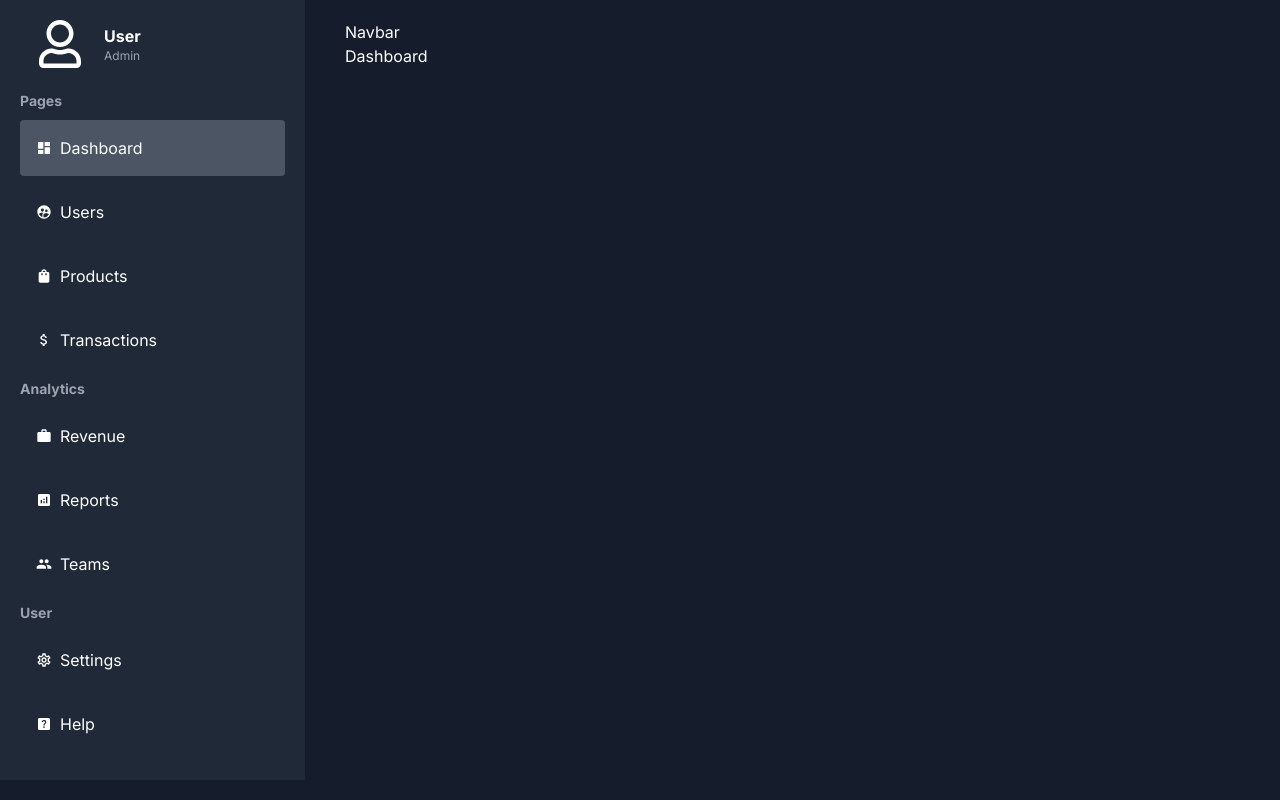
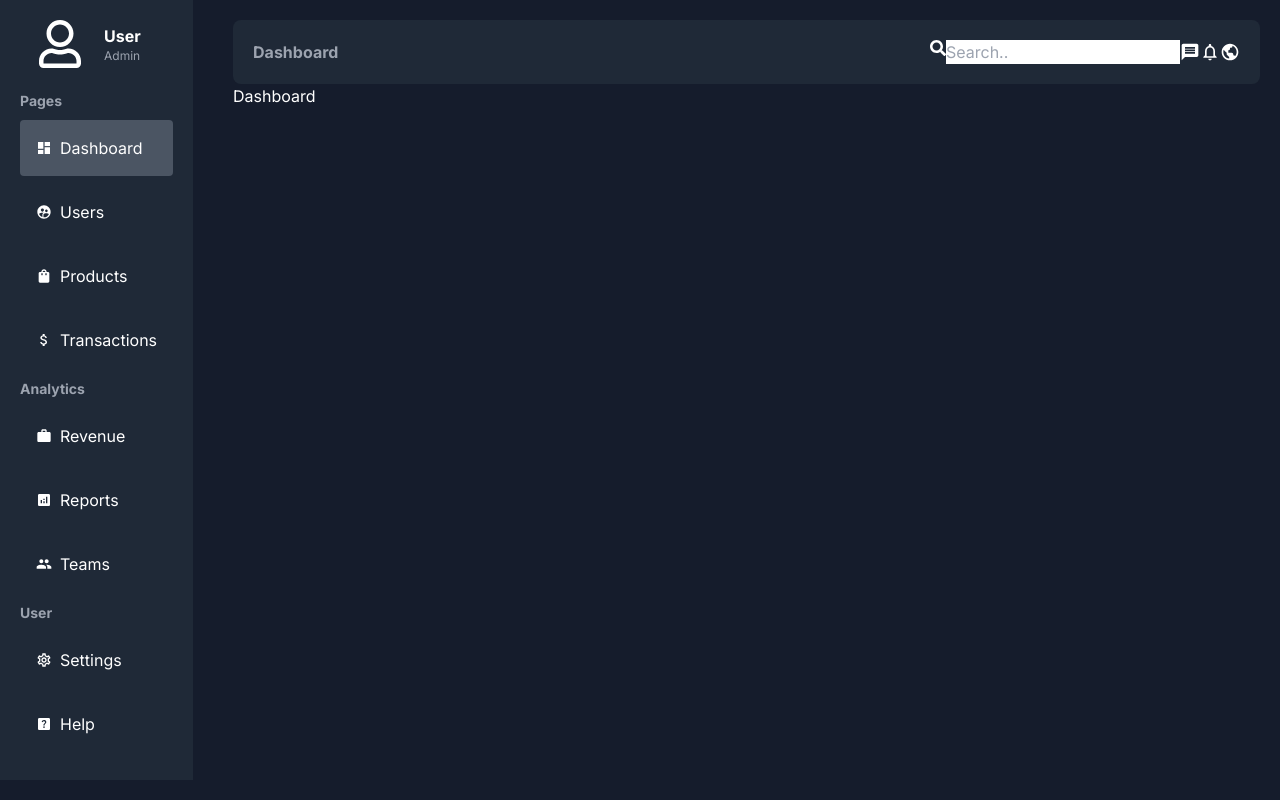
Before and after one commit to nrshakib/next-admin-dashboard, a Next.js app: page /dashboard in a window 1280 px wide. Built offline with nearby package versions, Linux system fonts and the light colour scheme.

Commit message:
Navbar Design

```diff
--- a/src/app/dashboard/layout.jsx
+++ b/src/app/dashboard/layout.jsx
@@ -3,11 +3,11 @@ import Sidebar from "@/components/dashboard/sidebar/Sidebar";
 
 const Layout = ({ children }) => {
   return (
-    <div className="grid grid-cols-4 gap-5">
-      <div className="grid-cols-1 bg-gray-800 p-5">
+    <div className="flex gap-5">
+      <div className="flex-none bg-gray-800 p-5">
         <Sidebar />
       </div>
-      <div className="grid-cols-3 p-5">
+      <div className="flex-1 p-5">
         <Navbar />
         {children}
       </div>
--- a/src/components/dashboard/navbar/Navbar.jsx
+++ b/src/components/dashboard/navbar/Navbar.jsx
@@ -1,5 +1,28 @@
+"use client";
+import { FaSearch } from "react-icons/fa";
+import { MdMessage, MdOutlineNotifications } from "react-icons/md";
+import { BiWorld } from "react-icons/bi";
+
+import { usePathname } from "next/navigation";
+
 const Navbar = () => {
-  return <div>Navbar</div>;
+  const pathName = usePathname();
+  return (
+    <div className="flex justify-between items-center p-5 rounded-lg bg-gray-800">
+      <div className="text-gray-400 font-bold capitalize">{pathName.split("/").pop()}</div>
+      <div className="flex items-center">
+        <div className="flex">
+          <FaSearch />
+          <input type="text" placeholder="Search.." className="" />
+        </div>
+        <div className="flex">
+          <MdMessage size={20} />
+          <MdOutlineNotifications size={20} />
+          <BiWorld size={20} />
+        </div>
+      </div>
+    </div>
+  );
 };
 
 export default Navbar;
```
